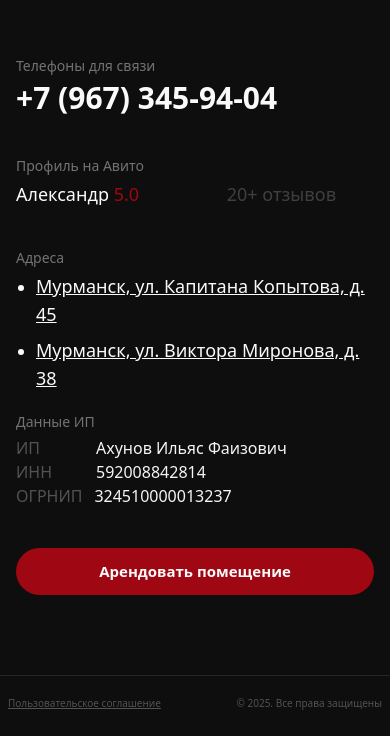
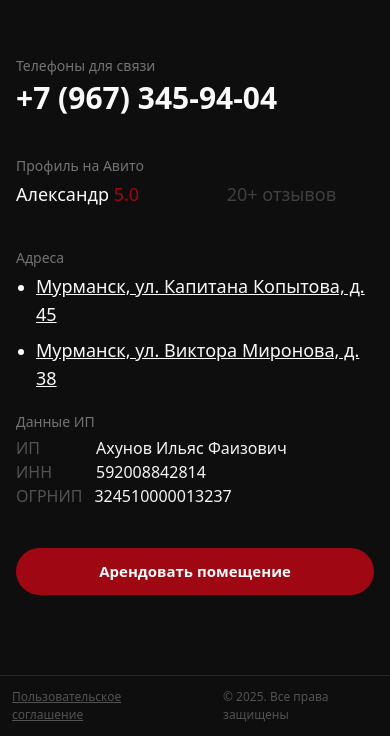
Before and after one commit to sr-popug/storages, a Next.js app: page / in a window 390 px wide. Shown: the part 4926-5662 px from the top of the page. Built offline with nearby package versions, Linux system fonts and the light colour scheme; no server answers.

Commit message:
Испрвления

```diff
--- a/src/shared/ui/Footer/Footer.tsx
+++ b/src/shared/ui/Footer/Footer.tsx
@@ -2,16 +2,16 @@ import Link from "next/link";
 
 export default function Footer() {
   return (
-    <footer className='mx-auto mt-15 max-w-[1080px] flex py-5 px-2 gap-12 justify-between items-center border-t-1 border-neutral-800'>
+    <footer className='mx-auto mt-15 max-w-[1080px] flex py-3 sm:py-5 px-3 sm:px-2 gap-12 justify-between items-center border-t-1 border-neutral-800'>
       <Link
-        className='underline text-[10px] sm:text-sm text-neutral-600'
+        className='underline text-[12px] sm:text-sm text-neutral-600'
         target='_blank'
         href='/user-agreement'
       >
         Пользовательское соглашение
       </Link>
 
-      <p className='text-[10px] sm:text-sm text-neutral-600'>
+      <p className='text-[12px] sm:text-sm text-neutral-600'>
         © 2025. Все права защищены{" "}
       </p>
     </footer>
```
